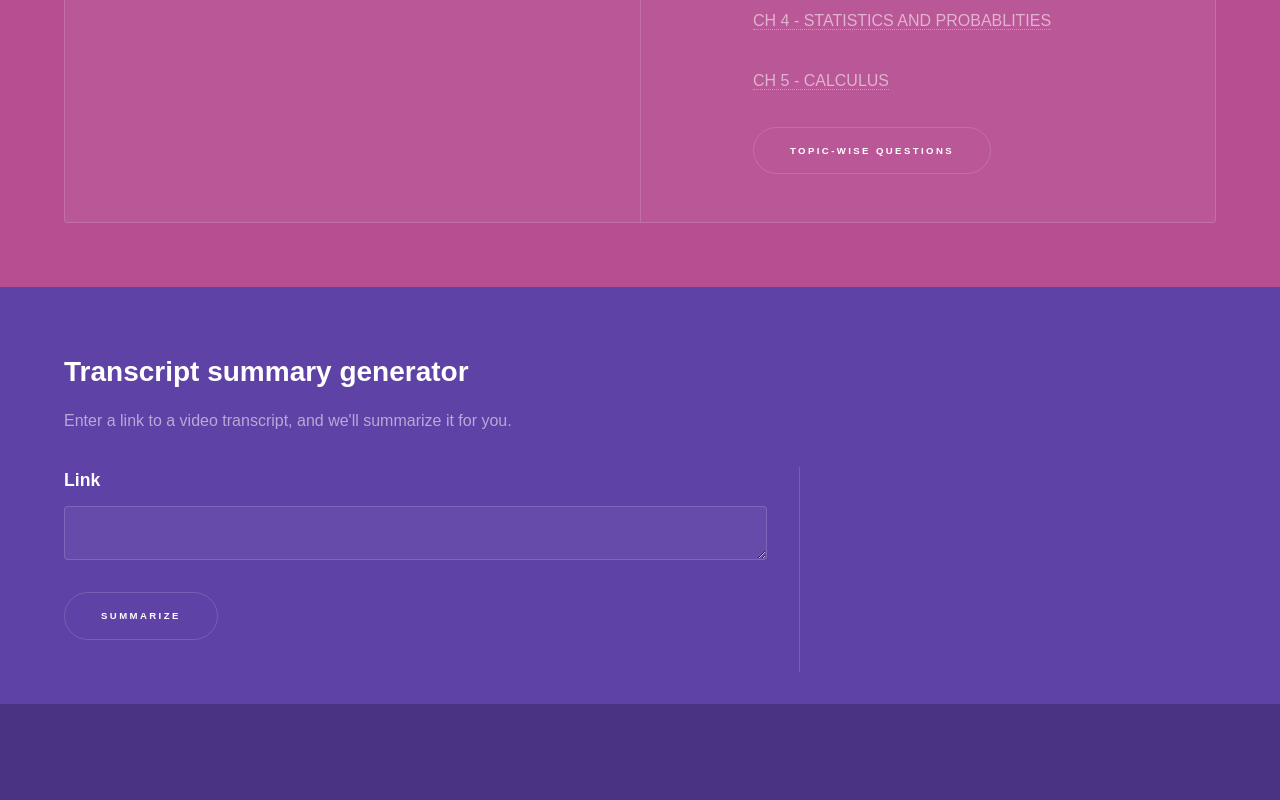
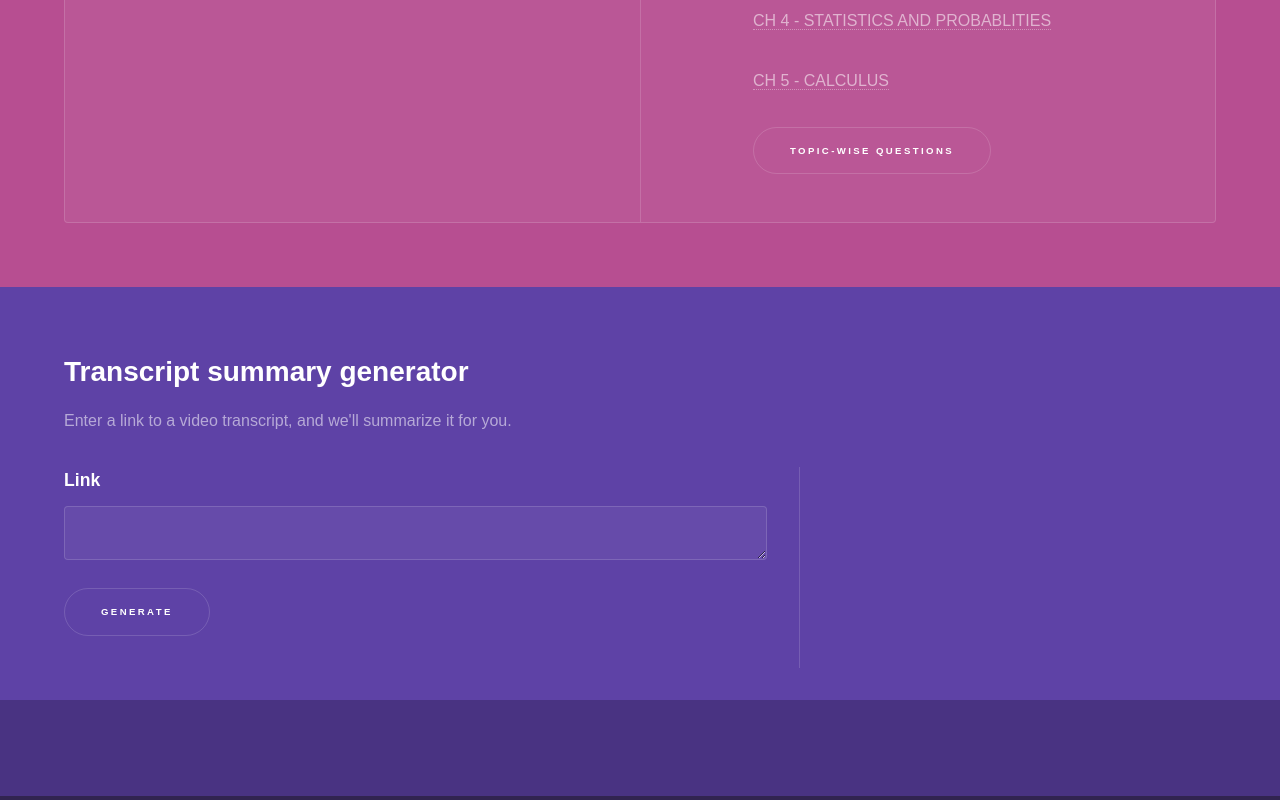
Before and after one commit to TISB-Social-Good/frontend, a plain HTML site: page index.html in a window 1280 px wide. Shown: the part 4063-4863 px from the top of the page. Drawn offline with Linux system fonts and the light colour scheme; files whose address does not match are found by name.

```diff
--- a/index.html
+++ b/index.html
@@ -180,7 +180,6 @@
 							<p>Enter a link to a video transcript, and we'll summarize it for you.</p>
 							<div class="split style1">
 								<section>
-									<form method="post" action="#">
 										<div class="fields">
 
 											<div class="field">
@@ -188,10 +187,11 @@
 												<textarea name="message" id="message" rows="1"></textarea>
 											</div>
 										</div>
+										<br>
 										<ul class="actions">
-											<li><a href="generic.html" class="button submit">Summarize</a></li>
-										</ul>
-									</form>
+										<li><a href="transcript.html" class="button">Generate</a></li>
+									</ul>
+
 								</section>
 								<section>
 
```
